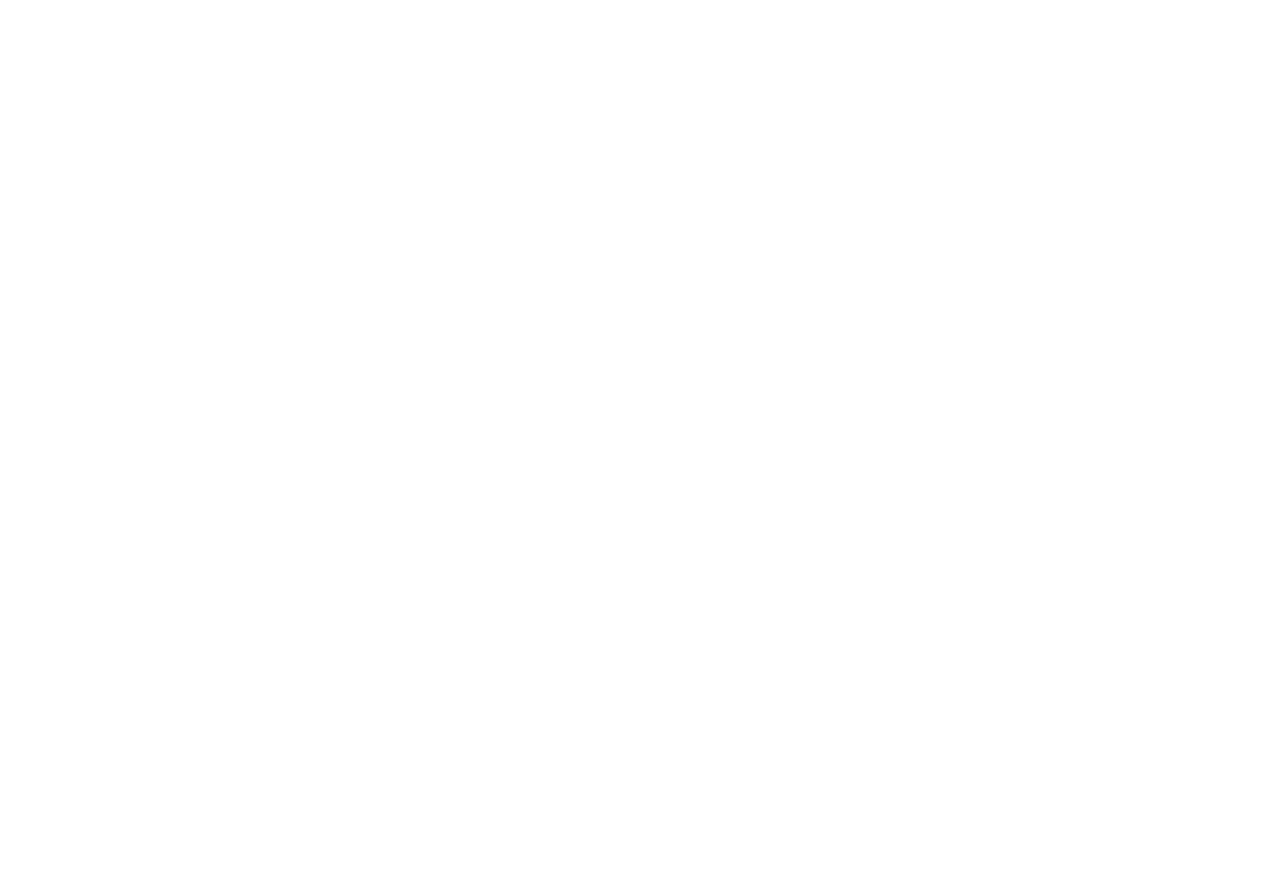
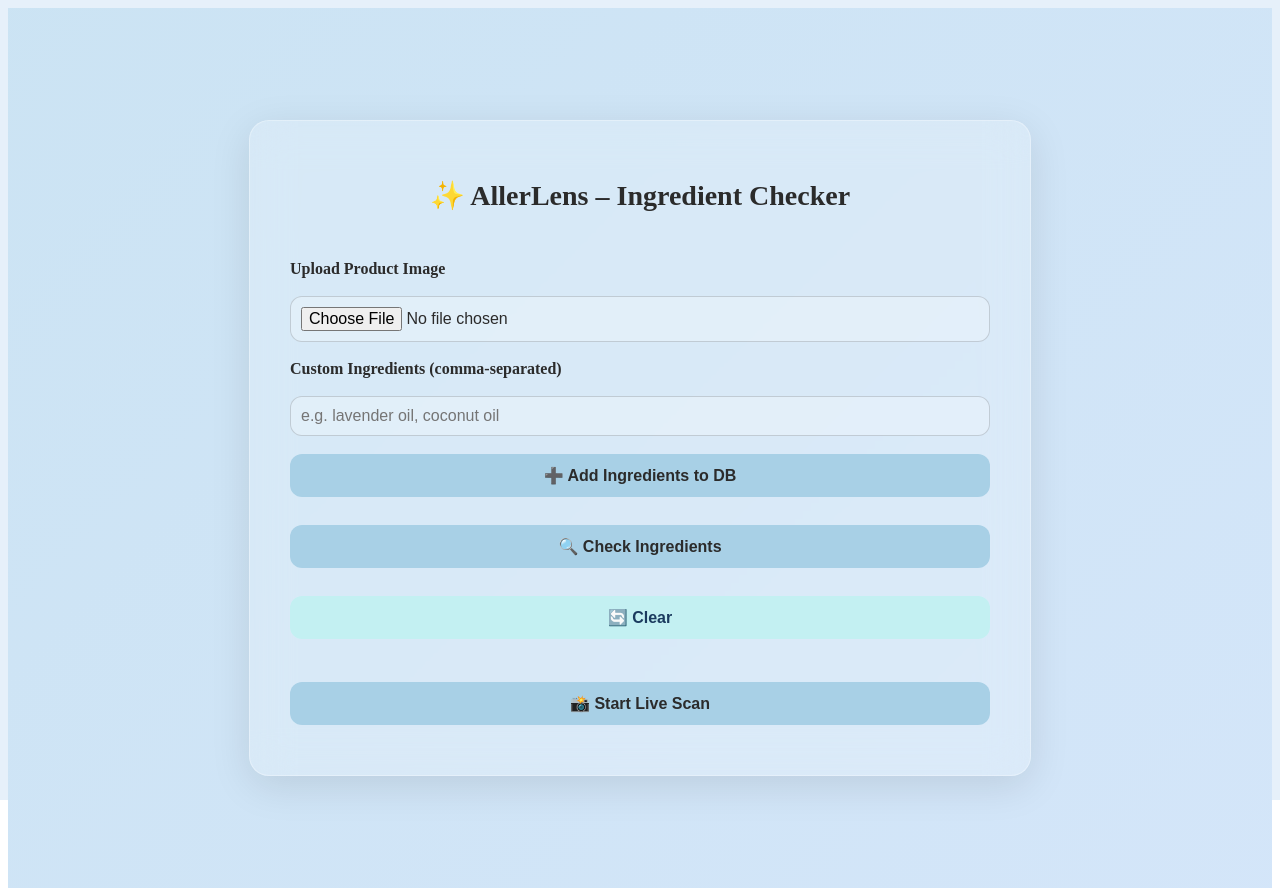
Before and after one commit to Srushti1722/AllerLens-Allergy-Ingredient-Checker, a React (Create React App) app in the folder allerlens-frontend/: page / in a window 1280 px wide. Before the commit the page ends 800 px from the top, so only its background shows below. Built offline with nearby package versions, Linux system fonts and the light colour scheme.

Commit message:
Update App.js

```diff
--- a/allerlens-frontend/src/App.js
+++ b/allerlens-frontend/src/App.js
@@ -2,7 +2,6 @@
 import React, { useState, useRef, useEffect } from "react";
 import axios from "axios";
 import Particles from "react-tsparticles";
-
 const API_URL = "https://allerlens-allergy-ingredient-checker.onrender.com";
 
 function App() {
@@ -48,7 +47,7 @@
     if (framesBuffer.length > 0) {
       try {
         setProcessing(true);
-        const res = await axios.post(`${API_URL}/upload-frames`, {
+        const res = await axios.post("http://localhost:5000/upload-frames", {
           frames: framesBuffer,
         });
         setResults({
@@ -111,7 +110,7 @@
 
     try {
       setProcessing(true);
-      const res = await axios.post(`${API_URL}/upload`, formData);
+      const res = await axios.post("http://localhost:5000/upload", formData);
       const uniqueFlagged = [
         ...new Set((res.data?.flagged_ingredients || []).map((i) => i)),
       ];
@@ -144,7 +143,7 @@
     const added = [];
     try {
       for (let ing of ingredients) {
-        await axios.post(`${API_URL}/add-ingredient`, {
+        await axios.post("http://localhost:5000/add-ingredient", {
           ingredient: ing,
         });
         added.push(ing);
@@ -169,8 +168,312 @@
     stopLiveScan();
   };
 
-  // (UI code stays the same …)
-  // ...
+  return (
+    <div
+      style={{
+        position: "relative",
+        minHeight: "100vh",
+        overflow: "hidden",
+        background: "#e6f0fa",
+      }}
+    >
+      <Particles
+        style={{ position: "absolute", top: 0, left: 0, zIndex: 0 }}
+        options={{
+          background: { color: { value: "#e6f0fa" } },
+          fpsLimit: 60,
+          interactivity: {
+            events: {
+              onHover: { enable: true, mode: "repulse" },
+              onClick: { enable: true, mode: "push" },
+              resize: true,
+            },
+            modes: {
+              repulse: { distance: 100, duration: 0.4 },
+              push: { quantity: 4 },
+            },
+          },
+          particles: {
+            color: { value: ["#a8d0e6", "#f7dada", "#c3f0f2", "#d0e6ff"] },
+            links: {
+              enable: true,
+              color: "#ffffff",
+              distance: 120,
+              opacity: 0.2,
+              width: 1,
+            },
+            move: {
+              enable: true,
+              speed: 0.3,
+              direction: "none",
+              random: true,
+              outModes: "bounce",
+            },
+            number: { value: 50, density: { enable: true, area: 800 } },
+            opacity: { value: 0.3 },
+            shape: { type: "circle" },
+            size: { value: { min: 1, max: 3 } },
+          },
+          detectRetina: true,
+        }}
+      />
+
+      <div style={styles.gradientOverlay}></div>
+
+      <div style={styles.pageContainer}>
+        <div style={styles.container}>
+          <h1 style={styles.title}>✨ AllerLens – Ingredient Checker</h1>
+
+          <form onSubmit={handleSubmit} style={styles.form}>
+            <label style={styles.label}>Upload Product Image</label>
+            <input
+              type="file"
+              onChange={handleImageChange}
+              accept="image/*"
+              style={styles.input}
+              ref={imageInputRef}
+            />
+            {preview && (
+              <img src={preview} alt="Preview" style={styles.preview} />
+            )}
+
+            <label style={styles.label}>
+              Custom Ingredients (comma-separated)
+            </label>
+            <input
+              type="text"
+              placeholder="e.g. lavender oil, coconut oil"
+              value={customIngredients}
+              onChange={(e) => setCustomIngredients(e.target.value)}
+              style={styles.input}
+            />
+
+            <button
+              type="button"
+              style={{
+                ...styles.button,
+                ...(hoveredButton === "add" ? styles.buttonHover : {}),
+              }}
+              onMouseEnter={() => setHoveredButton("add")}
+              onMouseLeave={() => setHoveredButton(null)}
+              onClick={handleAddIngredients}
+            >
+              ➕ Add Ingredients to DB
+            </button>
+
+            <button
+              type="submit"
+              style={{
+                ...styles.button,
+                ...(hoveredButton === "check" ? styles.buttonHover : {}),
+              }}
+              onMouseEnter={() => setHoveredButton("check")}
+              onMouseLeave={() => setHoveredButton(null)}
+            >
+              🔍 Check Ingredients
+            </button>
+
+            <button
+              type="button"
+              style={{
+                ...styles.clearButton,
+                ...(hoveredButton === "clear" ? styles.clearButtonHover : {}),
+              }}
+              onMouseEnter={() => setHoveredButton("clear")}
+              onMouseLeave={() => setHoveredButton(null)}
+              onClick={handleClear}
+            >
+              🔄 Clear
+            </button>
+          </form>
+
+          {!scanning ? (
+            <button
+              style={{ ...styles.button, marginTop: "15px" }}
+              onClick={startLiveScan}
+              onMouseEnter={() => setHoveredButton("live")}
+              onMouseLeave={() => setHoveredButton(null)}
+            >
+              📸 Start Live Scan
+            </button>
+          ) : (
+            <button
+              style={{ ...styles.clearButton, marginTop: "15px" }}
+              onClick={stopLiveScan}
+              onMouseEnter={() => setHoveredButton("live")}
+              onMouseLeave={() => setHoveredButton(null)}
+            >
+              ⏹ Stop Live Scan
+            </button>
+          )}
+
+          {scanning && (
+            <div style={styles.videoContainer}>
+              <video
+                ref={videoRef}
+                width="400"
+                height="300"
+                style={styles.video}
+              />
+              <canvas
+                ref={canvasRef}
+                width="400"
+                height="300"
+                style={{ display: "none" }}
+              />
+              <p style={styles.videoText}>
+                📷 Captured {capturedFrames}/{maxFrames} frames
+              </p>
+            </div>
+          )}
+
+          {processing && (
+            <p style={styles.processingText}>⏳ Processing ingredients...</p>
+          )}
+          {ingredientMessage && (
+            <p style={styles.ingredientMsg}>{ingredientMessage}</p>
+          )}
+
+          {results && (
+            <div style={styles.resultBox}>
+              <h2>🧪 Flagged Ingredients</h2>
+              <ul style={styles.resultList}>
+                {results.flagged_ingredients &&
+                results.flagged_ingredients.length > 0 ? (
+                  results.flagged_ingredients.map((item, idx) => (
+                    <li key={idx} style={styles.flaggedItem}>
+                      {item}
+                    </li>
+                  ))
+                ) : (
+                  <li style={{ color: "#000000ff" }}>
+                    No harmful ingredients detected 🎉
+                  </li>
+                )}
+              </ul>
+            </div>
+          )}
+        </div>
+      </div>
+    </div>
+  );
 }
 
+const styles = {
+  gradientOverlay: {
+    position: "absolute",
+    top: 0,
+    left: 0,
+    width: "100%",
+    height: "100%",
+    background:
+      "linear-gradient(135deg, rgba(144, 200, 230, 0.3), rgba(171, 207, 248, 0.3))",
+    zIndex: 0,
+  },
+  pageContainer: {
+    position: "relative",
+    zIndex: 1,
+    display: "flex",
+    justifyContent: "center",
+    alignItems: "center",
+    minHeight: "100vh",
+    padding: "40px",
+  },
+  container: {
+    padding: "40px",
+    maxWidth: "700px",
+    width: "100%",
+    borderRadius: "20px",
+    background: "rgba(255, 255, 255, 0.2)",
+    backdropFilter: "blur(20px)",
+    WebkitBackdropFilter: "blur(20px)",
+    border: "1px solid rgba(255,255,255,0.3)",
+    boxShadow: "0 10px 40px rgba(0,0,0,0.1)",
+    color: "#2b2b2b",
+    display: "flex",
+    flexDirection: "column",
+    gap: "18px",
+  },
+  title: {
+    textAlign: "center",
+    fontWeight: "bold",
+    fontSize: "28px",
+    marginBottom: "30px",
+  },
+  form: { display: "flex", flexDirection: "column", gap: "18px" },
+  label: { fontWeight: "600", color: "#2b2b2b" },
+  input: {
+    padding: "10px",
+    fontSize: "16px",
+    borderRadius: "12px",
+    border: "1px solid rgba(0,0,0,0.15)",
+    background: "rgba(255,255,255,0.25)",
+    color: "#2b2b2b",
+    transition: "all 0.3s ease",
+  },
+  button: {
+    padding: "12px",
+    backgroundColor: "#a8d0e6",
+    color: "#2b2b2b",
+    border: "none",
+    borderRadius: "12px",
+    fontSize: "16px",
+    fontWeight: "bold",
+    cursor: "pointer",
+    width: "100%",
+    boxSizing: "border-box",
+    backdropFilter: "blur(5px)",
+    transition: "all 0.3s ease",
+    marginBottom: "10px",
+  },
+  buttonHover: { transform: "scale(1.05)", boxShadow: "0 6px 20px rgba(0,0,0,0.15)" },
+  clearButton: {
+    padding: "12px",
+    backgroundColor: "#c3f0f2",
+    color: "#1b3b5f",
+    border: "none",
+    borderRadius: "12px",
+    fontSize: "16px",
+    fontWeight: "bold",
+    cursor: "pointer",
+    width: "100%",
+    boxSizing: "border-box",
+    backdropFilter: "blur(5px)",
+    transition: "all 0.3s ease",
+    marginBottom: "10px",
+  },
+  clearButtonHover: {
+    transform: "scale(1.05)",
+    boxShadow: "0 6px 20px rgba(0,0,0,0.15)",
+  },
+  preview: {
+    maxWidth: "100%",
+    borderRadius: "12px",
+    boxShadow: "0 4px 20px rgba(0,0,0,0.1)",
+  },
+  videoContainer: {
+    marginTop: "20px",
+    textAlign: "center",
+    background: "rgba(255,255,255,0.1)",
+    borderRadius: "12px",
+    padding: "10px",
+    backdropFilter: "blur(10px)",
+  },
+  video: { borderRadius: "12px", boxShadow: "0 4px 15px rgba(0,0,0,0.1)" },
+  videoText: { color: "#2b2b2b", marginTop: "8px" },
+  processingText: { color: "#2b2b2b", fontWeight: "bold", marginTop: "15px" },
+  ingredientMsg: { color: "#2b2b2b", marginTop: "10px" },
+  resultBox: {
+    marginTop: "30px",
+    padding: "20px",
+    background: "rgba(255,255,255,0.1)",
+    border: "1px solid rgba(255,255,255,0.2)",
+    borderRadius: "16px",
+    backdropFilter: "blur(10px)",
+    color: "#2b2b2b",
+  },
+  resultList: { listStyleType: "disc", paddingLeft: "20px" },
+  flaggedItem: { color: "#000000", fontWeight: "500" },
+};
+
 export default App;
```
